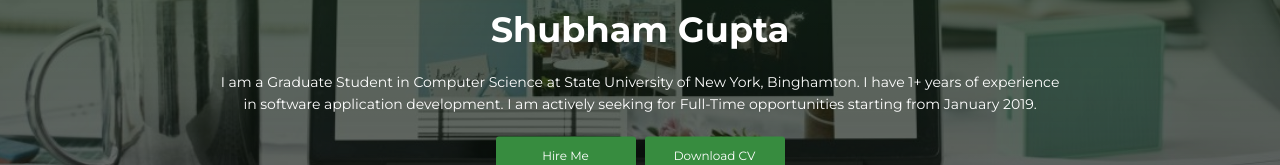
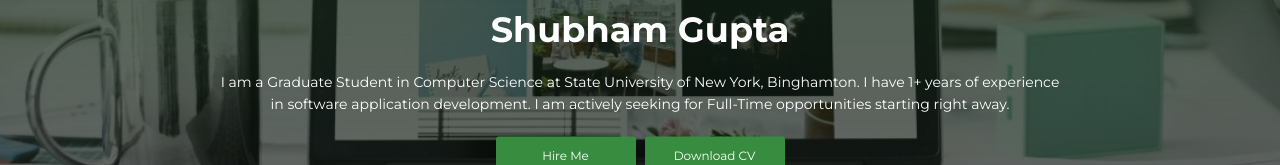
Before and after one commit to shubhamgupta95/shubhamgupta95.github.io, a plain HTML site: page index.html in a window 1280 px wide. Shown: the part 285-450 px from the top of the page. Drawn offline with Linux system fonts and the light colour scheme.

Commit message:
Update index.html

```diff
--- a/index.html
+++ b/index.html
@@ -44,7 +44,7 @@
           <div class="h2 title">Shubham Gupta</div>
             <div class="details">
             </br>
-            <p>I am a Graduate Student in Computer Science at State University of New York, Binghamton. I have 1+ years of experience in software application development. I am actively seeking for Full-Time opportunities starting from January 2019.</p>
+            <p>I am a Graduate Student in Computer Science at State University of New York, Binghamton. I have 1+ years of experience in software application development. I am actively seeking for Full-Time opportunities starting right away.</p>
             </div>
           <a class="btn btn-primary smooth-scroll mr-2" href="#contact" data-aos="zoom-in" data-aos-anchor="data-aos-anchor">Hire Me</a><a class="btn btn-primary" href="http://bit.ly/sg4395resume" target="_blank" data-aos="zoom-in" data-aos-anchor="data-aos-anchor">Download CV</a>
         </div>
```
